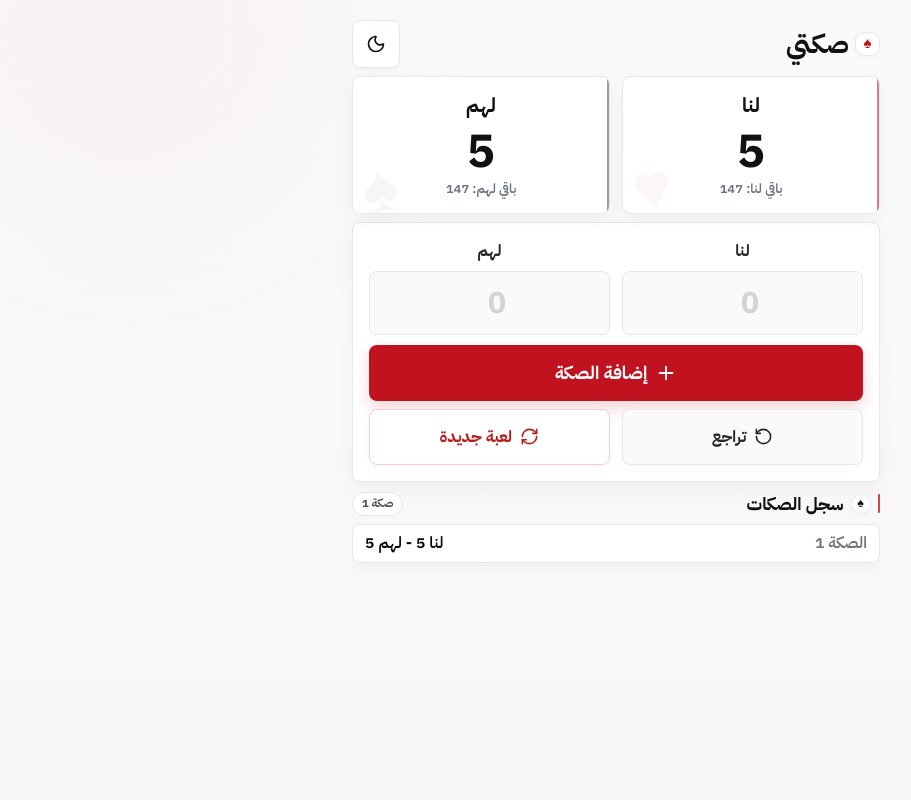
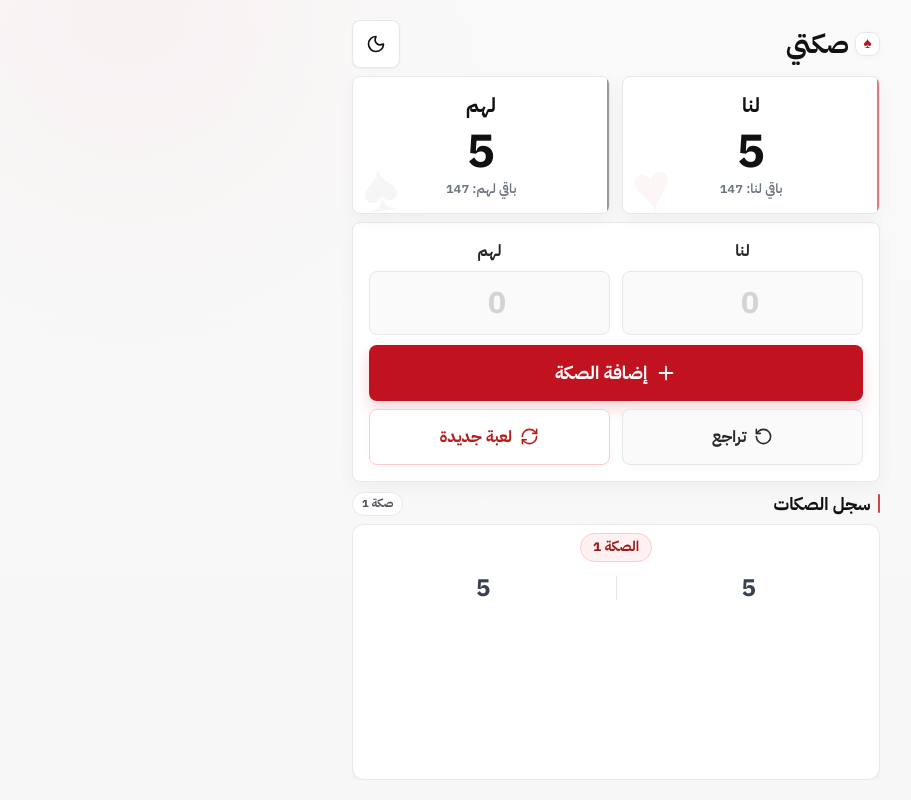
Before and after one commit to RayanMutairi3/sakkati, a React (Vite) app: page / in a window 1280 px wide. Both pictures are taken after typing "5", "5" into the empty fields and a click on the button "إضافة الصكة". Shown: the whole page, without its empty margins (343-1254 px from the left). Built offline with nearby package versions, Linux system fonts and the light colour scheme.

Commit message:
Refine round history score sheet

```diff
--- a/src/main.jsx
+++ b/src/main.jsx
@@ -131,14 +131,24 @@ function readStoredRounds() {
   try {
     const value = localStorage.getItem(STORAGE_KEYS.rounds);
     const rounds = value ? JSON.parse(value) : [];
+
     return Array.isArray(rounds)
-      ? rounds.filter(
+      ? rounds
+          .filter(
             (round) =>
               Number.isFinite(round.us) &&
               Number.isFinite(round.them) &&
               round.us >= 0 &&
               round.them >= 0
           )
+          .map((round, index) => ({
+            ...round,
+            id: round.id ?? crypto.randomUUID(),
+            roundNumber:
+              Number.isFinite(round.roundNumber) && round.roundNumber > 0
+                ? round.roundNumber
+                : index + 1
+          }))
       : [];
   } catch {
     return [];
@@ -198,16 +208,7 @@ function App() {
   const isGameFinished = Boolean(winner);
   const leadingTeam =
     totals.us === totals.them ? null : totals.us > totals.them ? "us" : "them";
-  const displayedRounds = useMemo(
-    () =>
-      rounds
-        .map((round, index) => ({
-          ...round,
-          roundNumber: index + 1
-        }))
-        .reverse(),
-    [rounds]
-  );
+const displayedRounds = useMemo(() => [...rounds].reverse(), [rounds]);
   const suitIndex = Math.max(rounds.length - 1, 0) % SUIT_THEMES.length;
   const activeSuit = SUIT_THEMES[suitIndex];
   const teamSuits = TEAM_SUIT_PAIRS[suitIndex % TEAM_SUIT_PAIRS.length];
@@ -293,14 +294,19 @@ function App() {
       return;
     }
 
-    const round = {
-      id: crypto.randomUUID(),
+    const roundId = crypto.randomUUID();
+
+    setRounds((currentRounds) => [
+      ...currentRounds,
+      {
+        id: roundId,
         us: us ?? 0,
-      them: them ?? 0
-    };
+        them: them ?? 0,
+        roundNumber: currentRounds.length + 1
+      }
+    ]);
 
-    setRounds((currentRounds) => [...currentRounds, round]);
-    setHighlightedRoundId(round.id);
+    setHighlightedRoundId(roundId);
     setForm({ us: "", them: "" });
     setError("");
   }
@@ -481,26 +487,57 @@ function App() {
           {rounds.length === 0 ? (
             <EmptyHistory suit={activeSuit} />
           ) : (
-            <ol className="history-list min-h-0 flex-1 space-y-2 overflow-y-auto pb-2">
-              {displayedRounds.map((round) => (
+            <ol className="history-list min-h-0 flex-1 overflow-y-auto pb-2">
+              {displayedRounds.map((round) => {
+                const usWonRound = round.us > round.them;
+                const themWonRound = round.them > round.us;
+                const isDrawRound = round.us === round.them;
+
+                return (
                   <li
+                    key={round.id}
                     className={[
-                    "history-row flex items-center justify-between gap-3 rounded-lg border border-zinc-200 bg-white px-3 py-2 font-semibold shadow-sm transition-colors duration-300 dark:border-zinc-800 dark:bg-zinc-900",
-                    round.id === highlightedRoundId ? "history-row-new" : ""
+                      "history-score-card",
+                      round.id === highlightedRoundId ? "history-row-new latest-round" : ""
                     ]
                       .filter(Boolean)
                       .join(" ")}
-                  key={round.id}
                     dir="rtl"
                   >
-                  <span className="shrink-0 text-zinc-500 dark:text-zinc-400">
+                    <div className="history-round-badge">
                       الصكة {round.roundNumber}
-                  </span>
-                  <span className="text-left text-zinc-950 dark:text-zinc-50">
-                    لنا {round.us} - لهم {round.them}
-                  </span>
+                    </div>
+
+                    <div className="history-score-line" aria-label={`الصكة ${round.roundNumber}: لنا ${round.us}، لهم ${round.them}`}>
+                      <div
+                        className={[
+                          "history-score-value history-score-us",
+                          usWonRound ? "round-us-winner" : "",
+                          isDrawRound ? "round-draw" : ""
+                        ]
+                          .filter(Boolean)
+                          .join(" ")}
+                      >
+                        {round.us}
+                      </div>
+
+                      <div className="history-score-divider" />
+
+                      <div
+                        className={[
+                          "history-score-value history-score-them",
+                          themWonRound ? "round-them-winner" : "",
+                          isDrawRound ? "round-draw" : ""
+                        ]
+                          .filter(Boolean)
+                          .join(" ")}
+                      >
+                        {round.them}
+                      </div>
+                    </div>
                   </li>
-              ))}
+                );
+              })}
             </ol>
           )}
         </section>
--- a/src/styles.css
+++ b/src/styles.css
@@ -1206,3 +1206,292 @@
     width: min(34vw, 6.9rem);
   }
 }
+
+/* Score-sheet style history rows */
+.history-suit {
+  display: none;
+}
+
+.history-list {
+  gap: 0;
+  background: #ffffff;
+  border: 1px solid rgb(232 232 235);
+  border-radius: 12px;
+  overflow: hidden;
+  box-shadow: 0 4px 14px rgb(17 17 17 / 0.035);
+}
+
+.dark .history-list {
+  background: rgb(24 24 27);
+  border-color: rgb(42 42 47);
+  box-shadow: none;
+}
+
+.history-score-card {
+  width: 100%;
+  margin: 0;
+  padding: 8px 10px 9px;
+  list-style: none;
+  background: #ffffff;
+  border-bottom: 1px solid rgb(232 232 235);
+}
+
+.history-score-card:last-child {
+  border-bottom: 0;
+}
+
+.dark .history-score-card {
+  background: rgb(24 24 27);
+  border-bottom-color: rgb(42 42 47);
+}
+
+.history-round-badge {
+  width: fit-content;
+  margin: 0 auto 6px;
+  padding: 2px 9px;
+  border-radius: 999px;
+  font-size: 11px;
+  line-height: 1.35;
+  font-weight: 800;
+  color: rgb(153 27 27);
+  background: rgb(254 242 242);
+  border: 1px solid rgb(254 202 202);
+}
+
+.dark .history-round-badge {
+  color: rgb(254 202 202);
+  background: rgb(127 29 29 / 0.18);
+  border-color: rgb(127 29 29 / 0.55);
+}
+
+.history-score-line {
+  display: grid;
+  grid-template-columns: 1fr auto 1fr;
+  align-items: center;
+  gap: 8px;
+}
+
+.history-score-value {
+  min-height: 34px;
+  border-radius: 10px;
+  display: grid;
+  place-items: center;
+  font-size: clamp(1.05rem, 4.5vw, 1.35rem);
+  font-weight: 900;
+  color: rgb(17 24 39);
+  background: rgb(249 250 251);
+  border: 1px solid rgb(241 245 249);
+  font-variant-numeric: tabular-nums;
+}
+
+.history-score-divider {
+  width: 1px;
+  height: 26px;
+  background: rgb(229 231 235);
+}
+
+.dark .history-score-value {
+  color: rgb(245 245 245);
+  background: rgb(17 18 20);
+  border-color: rgb(42 42 47);
+}
+
+.dark .history-score-divider {
+  background: rgb(42 42 47);
+}
+
+/* Right side = لنا. Left side = لهم. Highlight only the side that won that round. */
+.history-score-value.round-us-winner {
+  color: rgb(153 27 27);
+  background: rgb(254 242 242);
+  border-color: rgb(254 202 202);
+}
+
+.history-score-value.round-them-winner {
+  color: rgb(39 39 42);
+  background: rgb(244 244 245);
+  border-color: rgb(212 212 216);
+}
+
+.history-score-value.round-draw {
+  color: rgb(82 82 91);
+  background: rgb(250 250 250);
+  border-color: rgb(229 231 235);
+}
+
+.dark .history-score-value.round-us-winner {
+  color: rgb(254 202 202);
+  background: rgb(127 29 29 / 0.2);
+  border-color: rgb(127 29 29 / 0.55);
+}
+
+.dark .history-score-value.round-them-winner {
+  color: rgb(245 245 245);
+  background: rgb(39 39 42);
+  border-color: rgb(63 63 70);
+}
+
+.dark .history-score-value.round-draw {
+  color: rgb(212 212 216);
+  background: rgb(31 31 35);
+  border-color: rgb(63 63 70);
+}
+
+.latest-round {
+  background: linear-gradient(90deg, rgb(254 242 242 / 0.55), #ffffff 42%, #ffffff);
+}
+
+.dark .latest-round {
+  background: linear-gradient(90deg, rgb(127 29 29 / 0.16), rgb(24 24 27) 42%, rgb(24 24 27));
+}
+
+/* @media (max-width: 430px) {
+  .history-score-card {
+    padding: 7px 8px 8px;
+  }
+
+  .history-round-badge {
+    margin-bottom: 5px;
+    font-size: 10.5px;
+  }
+
+  .history-score-value {
+    min-height: 32px;
+  }
+}
+.history-section {
+  flex: 1 1 auto;
+  min-height: 0;
+  overflow: hidden;
+}
+
+.history-list {
+  flex: 1 1 auto;
+  min-height: 0;
+  overflow-y: auto;
+  padding-bottom: 4.5rem;
+  scroll-padding-bottom: 4.5rem;
+  -webkit-overflow-scrolling: touch;
+}
+
+.history-score-card:last-child {
+  margin-bottom: 3rem;
+} */
+
+.history-score-card {
+  width: 100%;
+  background: #ffffff;
+  border-bottom: 1px solid #e5e7eb;
+  border-radius: 0;
+  padding: 8px 10px 10px;
+  margin-bottom: 0;
+  box-shadow: none;
+}
+
+.history-round-badge {
+  width: fit-content;
+  margin: 0 auto 8px;
+  padding: 4px 12px;
+  border-radius: 999px;
+  font-size: 14px;
+  font-weight: 800;
+  color: #991b1b;
+  background: #fff1f2;
+  border: 1px solid #fecaca;
+}
+
+.history-score-line {
+  display: grid;
+  grid-template-columns: 1fr auto 1fr;
+  align-items: center;
+  gap: 12px;
+}
+
+.history-score-value {
+  min-height: 32px;
+  display: grid;
+  place-items: center;
+  font-size: 24px;
+  font-weight: 900;
+  color: #111827;
+  background: transparent;
+  border: none;
+  border-radius: 0;
+}
+
+.history-score-divider {
+  width: 1px;
+  height: 24px;
+  background: #e5e7eb;
+}
+
+.history-score-value.round-winner {
+  color: #991b1b;
+  background: transparent;
+  border: none;
+}
+
+.history-score-value.round-draw {
+  color: #374151;
+  background: transparent;
+  border: none;
+}
+
+.latest-round {
+  background: #fffafa;
+  border-bottom-color: #fecaca;
+  box-shadow: none;
+}
+
+/* Dark mode */
+.dark .history-score-card {
+  background: #18181b;
+  border-bottom-color: #2a2a2f;
+  box-shadow: none;
+}
+
+.dark .history-round-badge {
+  color: #fecaca;
+  background: rgba(214, 40, 57, 0.12);
+  border-color: rgba(214, 40, 57, 0.25);
+}
+
+.dark .history-score-value {
+  color: #f5f5f5;
+  background: transparent;
+  border: none;
+}
+
+.dark .history-score-divider {
+  background: #2a2a2f;
+}
+
+.dark .history-score-value.round-winner {
+  color: #fecaca;
+  background: transparent;
+  border: none;
+}
+
+.dark .history-score-value.round-draw {
+  color: #d4d4d8;
+  background: transparent;
+  border: none;
+}
+.history-section {
+  flex: 1 1 auto;
+  min-height: 0;
+  overflow: hidden;
+}
+
+.history-list {
+  flex: 1 1 auto;
+  min-height: 0;
+  overflow-y: auto;
+  padding-bottom: 4.5rem;
+  scroll-padding-bottom: 4.5rem;
+  -webkit-overflow-scrolling: touch;
+}
+
+.history-score-card:last-child {
+  margin-bottom: 3rem;
+}
```
Lines whose indentation alone changed are shown as unchanged.
